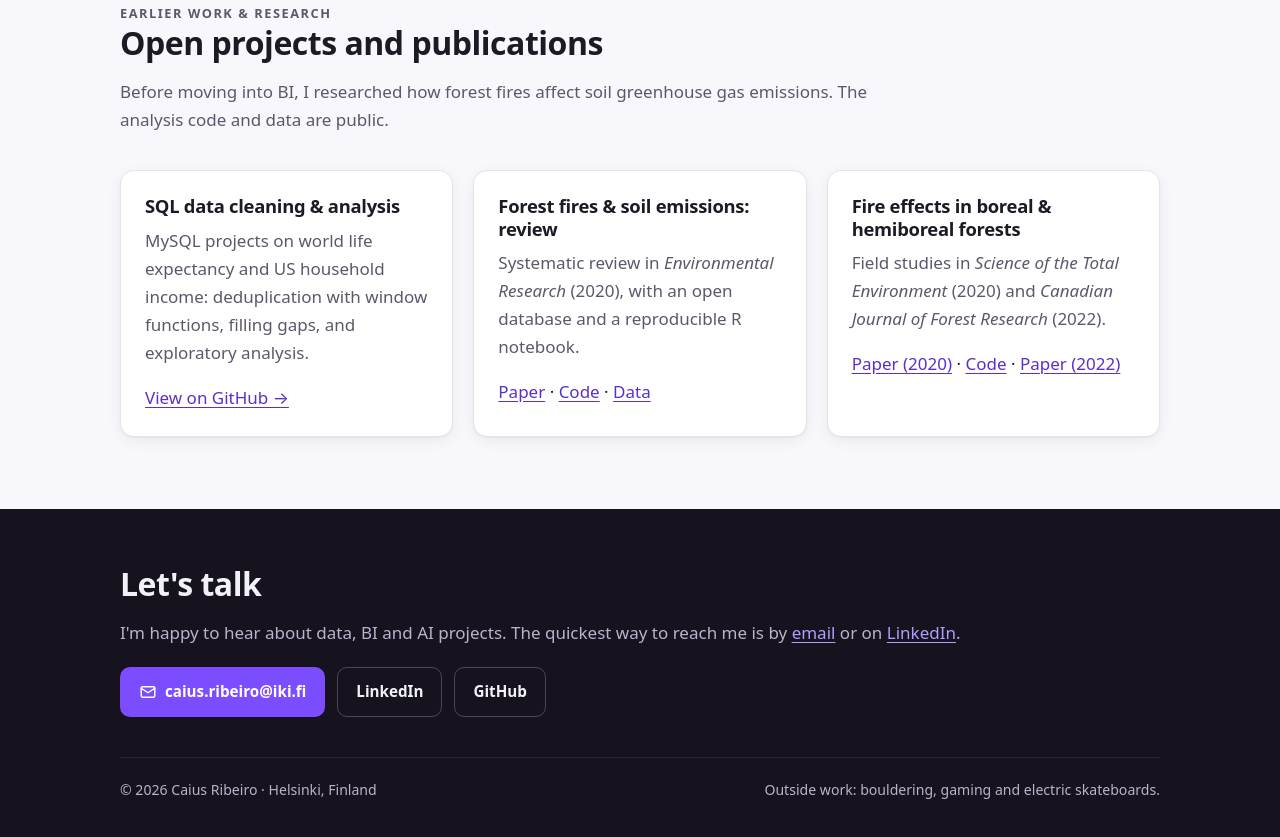
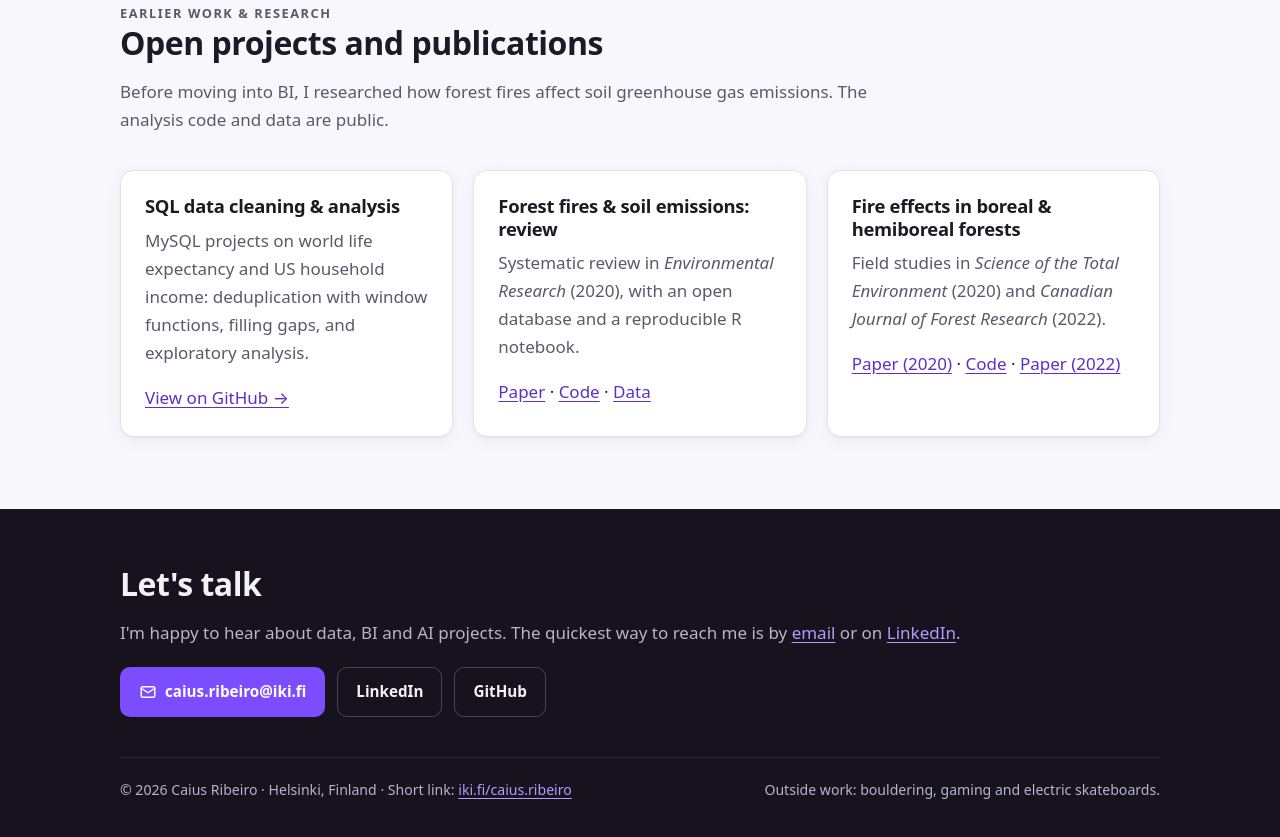
Before and after one commit to c-riku/c-riku.github.io, an Astro site: page / in a window 1280 px wide. Shown: the part 4058-4895 px from the top of the page. Built offline with nearby package versions, Linux system fonts and the light colour scheme; Astro itself is replaced by a stand-in of ours.

Commit message:
Add iki.fi short link to footer and README
Co-Authored-By: Claude Opus 5.5 <noreply@anthropic.com>
Claude-Session: https://claude.ai/code/session_01SDCQMPrmB6KtJb1BYfNYGV

```diff
--- a/src/layouts/Base.astro
+++ b/src/layouts/Base.astro
@@ -70,7 +70,7 @@ const ogImage = new URL('/photo.jpg', Astro.site);
           <a class="button ghost" href="https://github.com/c-riku">GitHub</a>
         </div>
         <div class="footer-bottom">
-          <span>© {new Date().getFullYear()} Caius Ribeiro · Helsinki, Finland</span>
+          <span>© {new Date().getFullYear()} Caius Ribeiro · Helsinki, Finland · Short link: <a class="text-link" href="https://iki.fi/caius.ribeiro">iki.fi/caius.ribeiro</a></span>
           <span>Outside work: bouldering, gaming and electric skateboards.</span>
         </div>
       </div>
```
Also changed, not shown: README.md.
